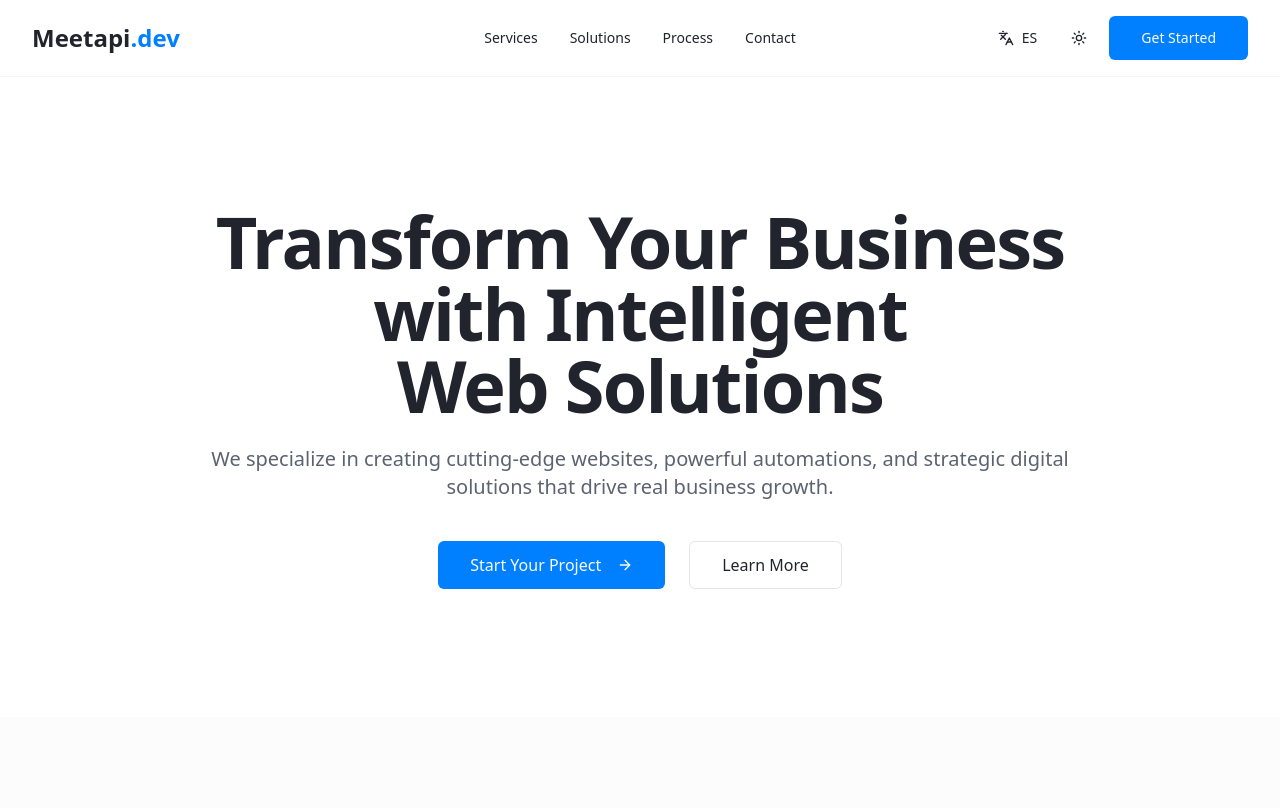
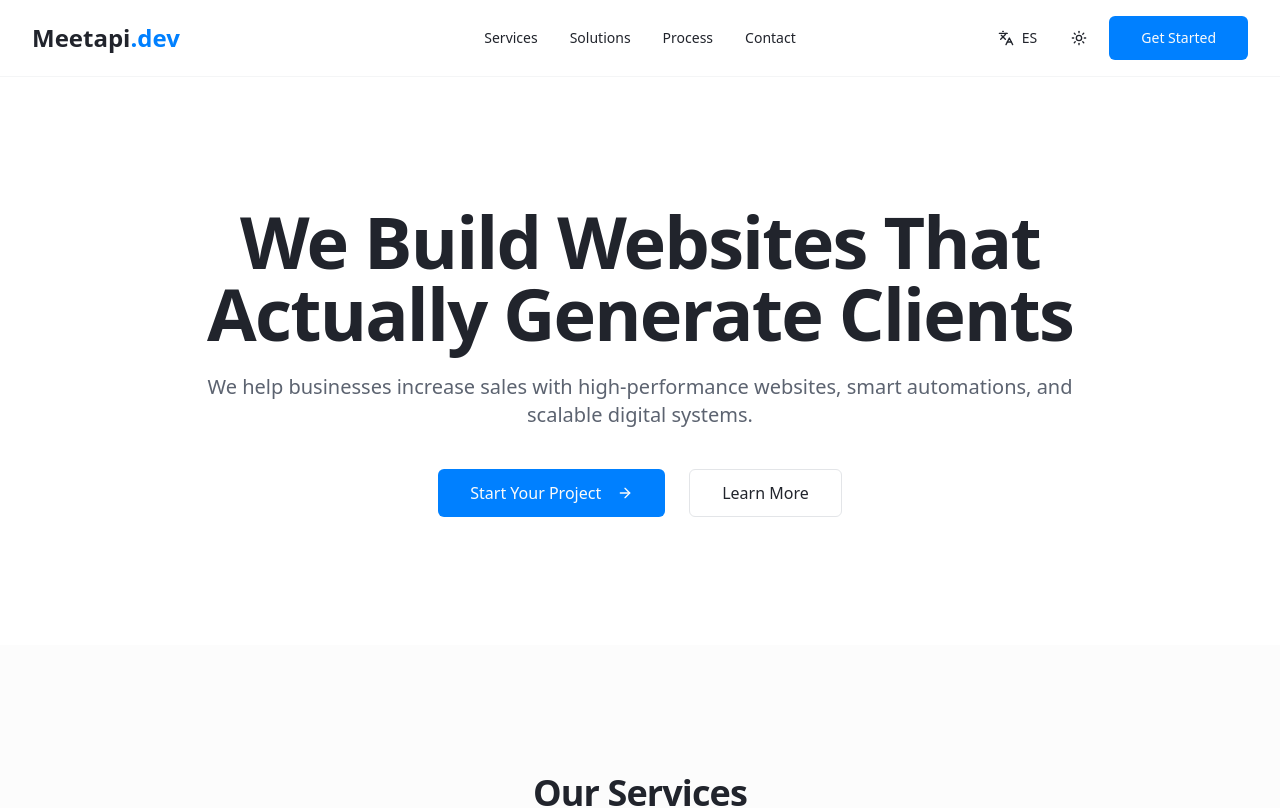
Before and after one commit to Jusethporto/meetapi, a Next.js app: page / in a window 1280 px wide. Shown: the top 808 px of the page. Built offline with nearby package versions, Linux system fonts and the light colour scheme.

Commit message:
Change comments

```diff
--- a/components/language-provider.tsx
+++ b/components/language-provider.tsx
@@ -22,8 +22,8 @@ const translations = {
     'nav.getStarted': 'Get Started',
 
     // Hero
-    'hero.title': 'Transform Your Business with Intelligent Web Solutions',
-    'hero.subtitle': 'We specialize in creating cutting-edge websites, powerful automations, and strategic digital solutions that drive real business growth.',
+    'hero.title': 'We Build Websites That Actually Generate Clients',
+    'hero.subtitle': 'We help businesses increase sales with high-performance websites, smart automations, and scalable digital systems.',
     'hero.cta': 'Start Your Project',
     'hero.learnMore': 'Learn More',
 
```
